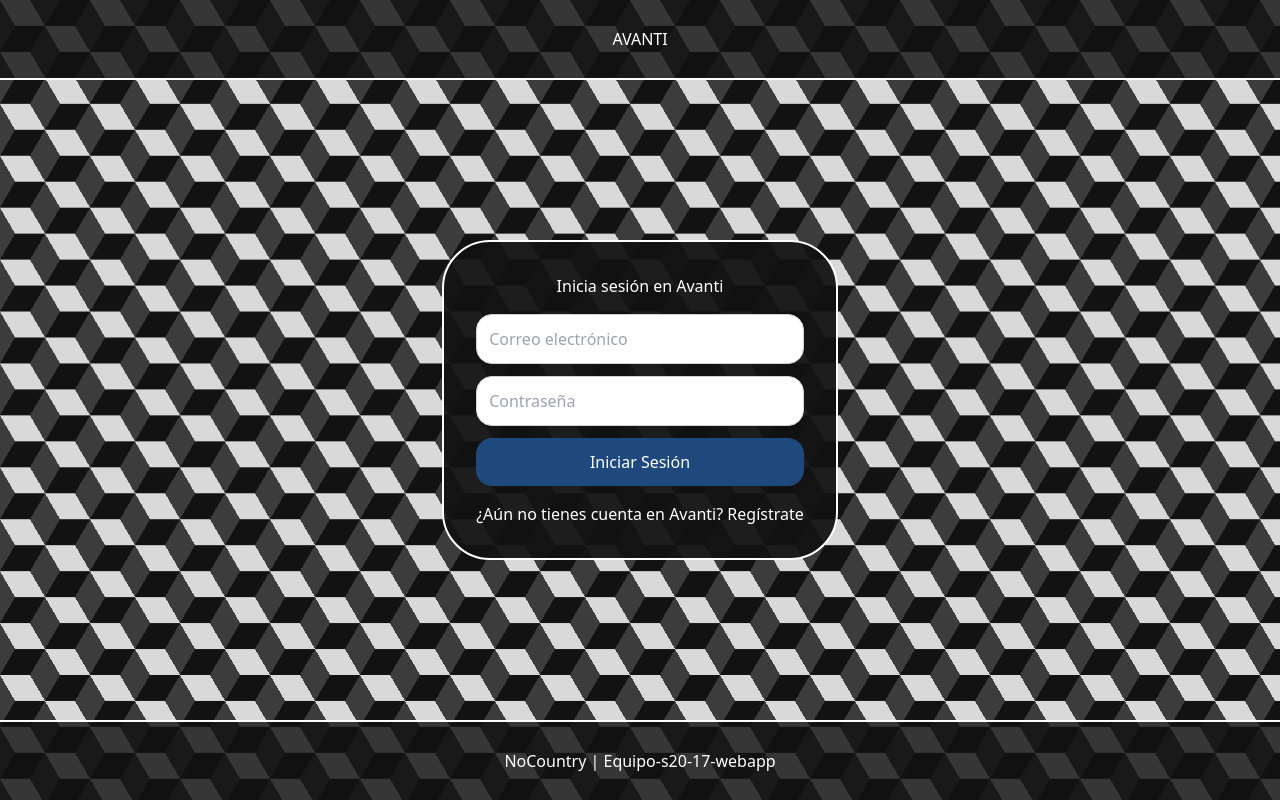
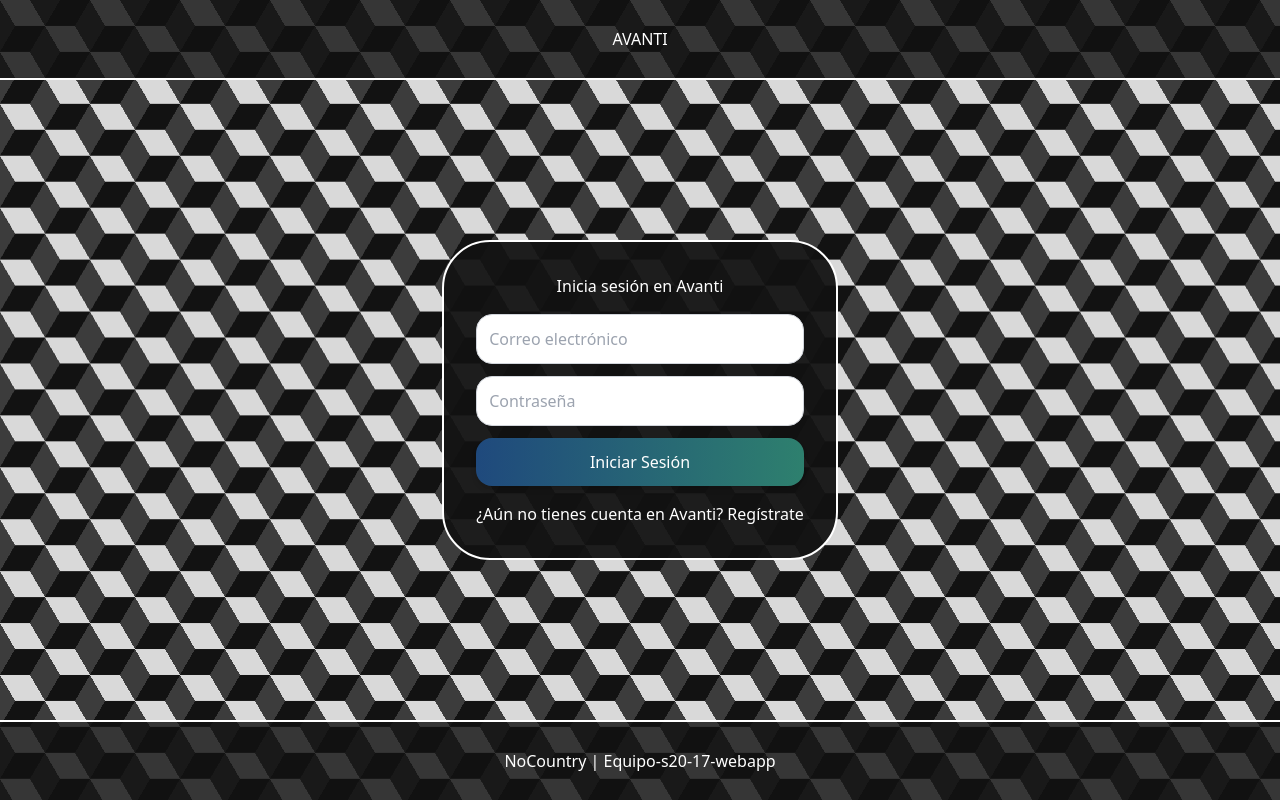
Before and after one commit to No-Country-simulation/S20-17-webapp, a React (Vite) app in the folder Frontend/: page /login in a window 1280 px wide. Built offline with nearby package versions, Linux system fonts and the light colour scheme; the HTML template or start-up script is replaced by a standard one.

Commit message:
Add linear-gradient animation for submit button in LoginForm.jsx

```diff
--- a/Frontend/src/components/Auth/LoginForm.jsx
+++ b/Frontend/src/components/Auth/LoginForm.jsx
@@ -2,10 +2,7 @@ export function LoginForm() {
     const loginInProcess = false
 
     return (
-        <form
-            className="flex w-full max-w-md flex-col items-center"
-            id="loginForm"
-        >
+        <form className="flex w-full max-w-md flex-col items-center" id="loginForm">
             <input
                 id="loginFormEmail"
                 type="email"
@@ -22,7 +19,7 @@ export function LoginForm() {
             />
             <button
                 type="submit"
-                className="w-full rounded-2xl bg-[#1f497d] p-3 font-medium text-white hover:bg-blue-600 focus:outline-none focus:ring-2 focus:ring-blue-500 focus:ring-offset-2"
+                className="w-full rounded-2xl bg-[linear-gradient(92deg,_#1f497d,_#2e806e,_#005839)] bg-[length:200%_200%] bg-left p-3 font-medium text-white shadow-md transition-[background-position] duration-500 ease-in-out hover:bg-right focus:outline-none focus:ring-2 focus:ring-blue-500 focus:ring-offset-2"
             >
                 {loginInProcess ? "AGUARDA UNOS INSTANTES" : "Iniciar Sesión"}
             </button>
```
